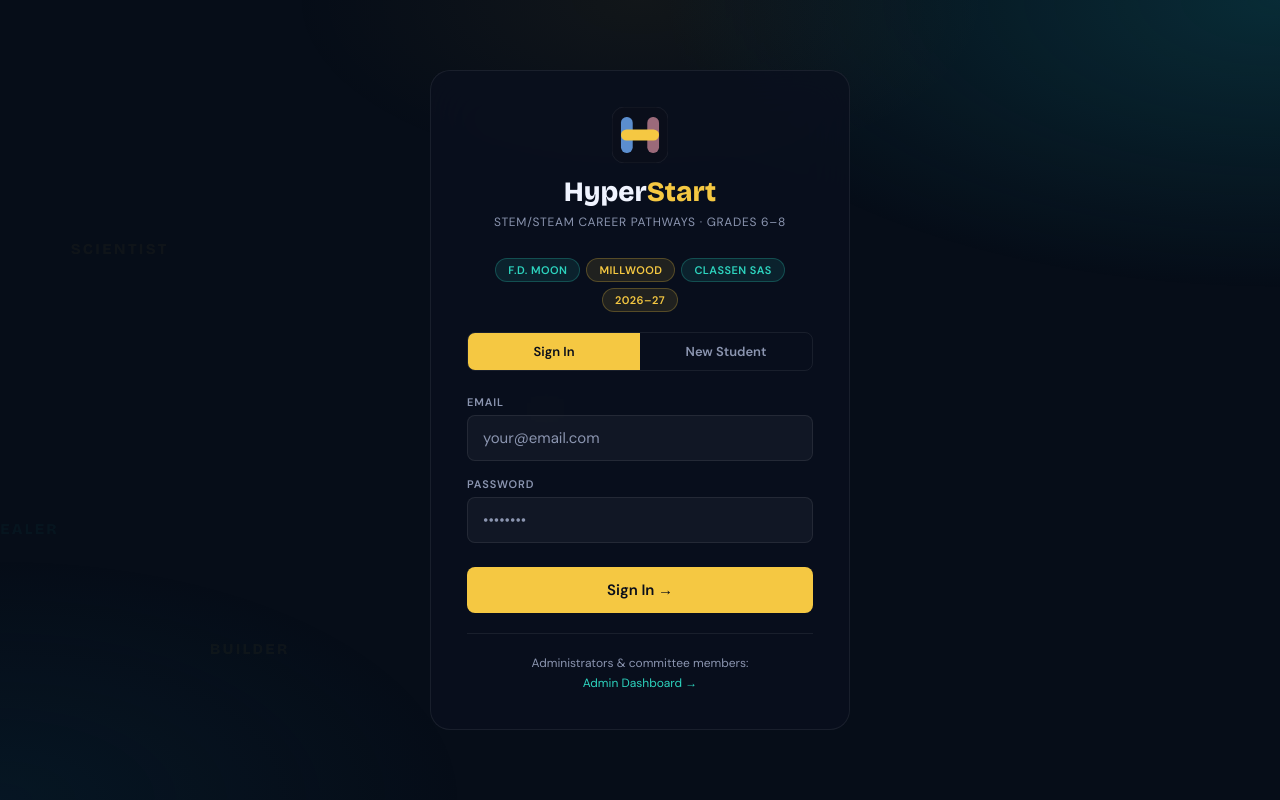
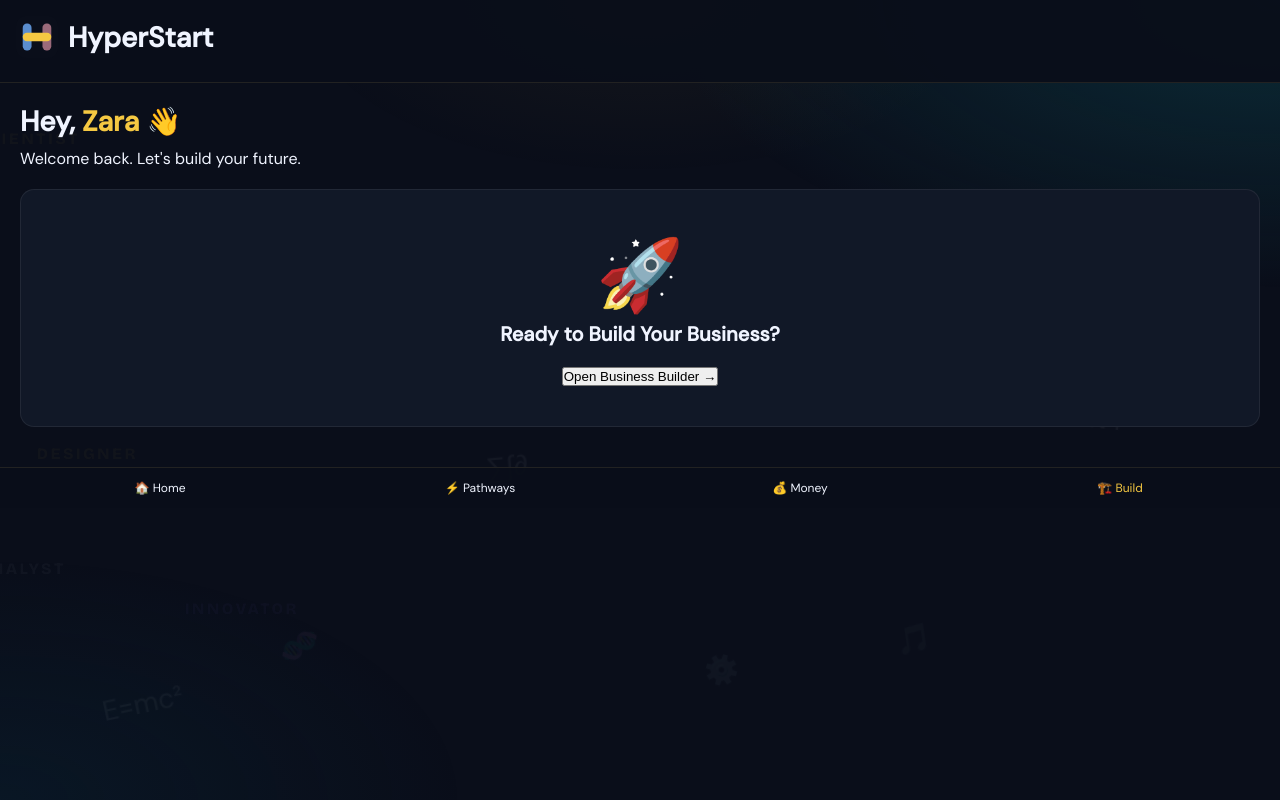
Before and after one commit to Sbanuelos1313/hyperstart-app, a FastAPI app: page /auth/login in a window 1280 px wide. Run offline with FastAPI, Linux system fonts and the light colour scheme.

Commit message:
Full background + logo for student portal

```diff
--- a/app/templates/login.html
+++ b/app/templates/login.html
@@ -2,194 +2,207 @@
 <html lang="en">
 <head>
 <meta charset="UTF-8">
-<meta name="viewport" content="width=device-width, initial-scale=1.0">
-<title>Sign In - HyperStart</title>
+<meta name="viewport" content="width=device-width, initial-scale=1.0, maximum-scale=1.0, user-scalable=no">
+<title>HyperStart</title>
 <link rel="preconnect" href="https://fonts.googleapis.com">
-<link href="https://fonts.googleapis.com/css2?family=Bricolage+Grotesque:opsz,wght@12..96,800&family=DM+Sans:wght@400;500;600&display=swap" rel="stylesheet">
+<link href="https://fonts.googleapis.com/css2?family=Bricolage+Grotesque:opsz,wght@12..96,400;12..96,700;12..96,800&family=DM+Sans:wght@300;400;500&family=DM+Mono:wght@400;500&display=swap" rel="stylesheet">
 <style>
-*{box-sizing:border-box;margin:0;padding:0;}
-body{
-  font-family:"DM Sans",sans-serif;
-  background:#060d18;
-  color:#f0f4ff;
-  min-height:100vh;
-  display:flex;
-  align-items:center;
-  justify-content:center;
-  padding:20px;
-  position:relative;
-  overflow:hidden;
+:root{--bg:#0a0e1a;--surf:#111827;--surf2:#1a2235;--border:rgba(255,255,255,0.07);--gold:#f5c842;--teal:#2dd4bf;--violet:#a78bfa;--muted:#8b95b0;--r:14px}
+*{box-sizing:border-box;margin:0;padding:0}
+body{font-family:'DM Sans',sans-serif;background:var(--bg);color:#f0f4ff;height:100vh;overflow:hidden;position:relative}
+
+/* Background */
+body::before {
+  content: "";
+  position: fixed;
+  inset: 0;
+  z-index: 0;
+  pointer-events: none;
+  background: radial-gradient(ellipse 80% 60% at 100% 0%, rgba(13,90,100,0.4), transparent 60%),
+              radial-gradient(ellipse 60% 50% at 0% 100%, rgba(8,50,70,0.25), transparent 60%),
+              radial-gradient(ellipse 50% 40% at 50% 0%, rgba(245,200,66,0.05), transparent 55%);
 }
-body::before{
-  content:"";
-  position:fixed;inset:0;z-index:0;pointer-events:none;
-  background:
-    radial-gradient(ellipse 80% 60% at 100% 0%,rgba(13,90,100,0.4),transparent 60%),
-    radial-gradient(ellipse 60% 50% at 0% 100%,rgba(8,50,70,0.25),transparent 60%),
-    radial-gradient(ellipse 50% 40% at 50% 0%,rgba(245,200,66,0.05),transparent 55%);
+.bg-canvas { position: fixed; inset: 0; z-index: 0; pointer-events: none; overflow: hidden; }
+.bg-symbol {
+  position: absolute;
+  font-size: clamp(16px, 3vw, 28px);
+  opacity: 0.04;
+  color: #f0f4ff;
+  animation: bgFloat linear infinite;
+  white-space: nowrap;
+  user-select: none;
 }
-/* Animated background words */
-.bg-canvas{position:fixed;inset:0;z-index:0;pointer-events:none;overflow:hidden;}
-.bg-word{position:absolute;font-family:"Bricolage Grotesque",sans-serif;font-weight:800;font-size:clamp(11px,2vw,15px);letter-spacing:0.15em;text-transform:uppercase;opacity:0.03;color:#f0f4ff;animation:bgDrift linear infinite;white-space:nowrap;}
-.bg-word.teal{color:#2dd4bf;opacity:0.04;}
-.bg-word.gold{color:#f5c842;opacity:0.035;}
-@keyframes bgDrift{0%{transform:translateX(-20vw);opacity:0;}5%{opacity:0.04;}95%{opacity:0.04;}100%{transform:translateX(110vw);opacity:0;}}
-.box{
-  background:rgba(10,16,30,0.85);
-  backdrop-filter:blur(24px);
-  border:1px solid rgba(255,255,255,0.07);
-  border-radius:20px;
-  padding:36px;
-  max-width:420px;
-  width:100%;
-  position:relative;
-  z-index:1;
+.bg-word {
+  position: absolute;
+  font-family: 'Bricolage Grotesque', sans-serif;
+  font-weight: 800;
+  font-size: clamp(11px, 2vw, 16px);
+  letter-spacing: 0.15em;
+  text-transform: uppercase;
+  opacity: 0.035;
+  animation: bgDrift linear infinite;
+  white-space: nowrap;
+  user-select: none;
 }
-.logo-area{text-align:center;margin-bottom:28px;}
-.logo-title{font-family:"Bricolage Grotesque",sans-serif;font-size:28px;font-weight:800;margin-top:12px;}
-.logo-title span{color:#f5c842;}
-.logo-sub{font-size:12px;color:#8b95b0;margin-top:5px;letter-spacing:.06em;text-transform:uppercase;}
-.tabs{display:flex;margin-bottom:24px;border:1px solid rgba(255,255,255,0.07);border-radius:8px;overflow:hidden;}
-.tab{flex:1;padding:10px;text-align:center;font-size:13px;font-weight:600;cursor:pointer;background:transparent;color:#8b95b0;border:none;transition:all .2s;font-family:"DM Sans",sans-serif;}
-.tab.active{background:#f5c842;color:#0a0e1a;}
-.field{margin-bottom:16px;}
-label{font-size:11px;font-weight:700;color:#8b95b0;text-transform:uppercase;letter-spacing:.08em;display:block;margin-bottom:6px;}
-input,select{
-  width:100%;padding:12px 15px;
-  background:rgba(255,255,255,0.04);
-  border:1px solid rgba(255,255,255,0.08);
-  border-radius:8px;color:#f0f4ff;
-  font-family:"DM Sans",sans-serif;font-size:15px;outline:none;
-  transition:border-color .2s;
+.bg-word.teal { color: #2dd4bf; opacity: 0.045; }
+.bg-word.gold { color: #f5c842; opacity: 0.04; }
+.bg-word.violet { color: #a78bfa; opacity: 0.04; }
+@keyframes bgFloat {
+  0%   { transform: translateY(100vh) rotate(var(--rot, 0deg)); opacity: 0; }
+  5%   { opacity: 0.04; }
+  95%  { opacity: 0.04; }
+  100% { transform: translateY(-20vh) rotate(var(--rot, 0deg)); opacity: 0; }
 }
-input:focus,select:focus{border-color:#f5c842;}
-input::placeholder{color:#8b95b0;}
-select option{background:#111827;}
-.btn{
-  width:100%;padding:13px;
-  background:#f5c842;color:#0a0e1a;
-  border:none;border-radius:8px;
-  font-family:"DM Sans",sans-serif;font-size:15px;font-weight:700;
-  cursor:pointer;margin-top:8px;transition:all .2s;
+@keyframes bgDrift {
+  0%   { transform: translateX(-20vw) translateY(var(--dy, 0px)); opacity: 0; }
+  5%   { opacity: 0.035; }
+  95%  { opacity: 0.035; }
+  100% { transform: translateX(110vw) translateY(var(--dy, 0px)); opacity: 0; }
 }
-.btn:hover{filter:brightness(1.08);}
-.error{
-  background:rgba(251,113,133,0.1);
-  border:1px solid rgba(251,113,133,0.3);
-  border-radius:8px;padding:10px 14px;
-  font-size:13px;color:#fb7185;margin-bottom:16px;
-}
-.grid2{display:grid;grid-template-columns:1fr 1fr;gap:12px;}
-.admin-note{font-size:12px;color:#8b95b0;text-align:center;margin-top:16px;line-height:1.6;}
-.admin-note a{color:#2dd4bf;text-decoration:none;}
-.divider{height:1px;background:rgba(255,255,255,0.07);margin:20px 0;}
-.pills{display:flex;gap:6px;justify-content:center;flex-wrap:wrap;margin-bottom:20px;}
-.pill{padding:4px 12px;border-radius:20px;font-size:11px;font-weight:600;letter-spacing:.04em;text-transform:uppercase;}
-.p-teal{background:rgba(45,212,191,0.1);color:#2dd4bf;border:1px solid rgba(45,212,191,0.25);}
-.p-gold{background:rgba(245,200,66,0.1);color:#f5c842;border:1px solid rgba(245,200,66,0.25);}
+
+/* UI */
+.card{background:var(--surf);border:1px solid var(--border);border-radius:var(--r);padding:20px;margin-bottom:16px}
+.btn{display:block;width:100%;padding:14px;border-radius:8px;background:var(--gold);color:#0a0e1a;font-weight:600;text-align:center;margin-top:12px;cursor:pointer}
+.h1{font-size:28px;font-weight:800;margin-bottom:8px}
+.h2{font-size:20px;font-weight:700}
 </style>
 </head>
 <body>
+
+<!-- Animated Background -->
 <div class="bg-canvas">
-  <div class="bg-word teal" style="top:15%;animation-duration:90s;animation-delay:0s">ENGINEER</div>
-  <div class="bg-word gold" style="top:30%;animation-duration:110s;animation-delay:-15s">SCIENTIST</div>
-  <div class="bg-word" style="top:50%;animation-duration:80s;animation-delay:-30s">CREATOR</div>
-  <div class="bg-word teal" style="top:65%;animation-duration:100s;animation-delay:-8s">HEALER</div>
-  <div class="bg-word gold" style="top:80%;animation-duration:95s;animation-delay:-20s">BUILDER</div>
+  <div class="bg-symbol" style="left:8%;--rot:-12deg;animation-duration:55s;animation-delay:0s">E=mc²</div>
+  <div class="bg-symbol" style="left:22%;--rot:8deg;animation-duration:70s;animation-delay:-6s">🧬</div>
+  <div class="bg-symbol" style="left:38%;--rot:-5deg;animation-duration:48s;animation-delay:-11s">∑∫∂</div>
+  <div class="bg-symbol" style="left:55%;--rot:15deg;animation-duration:62s;animation-delay:-3s">⚙️</div>
+  <div class="bg-symbol" style="left:70%;--rot:-8deg;animation-duration:78s;animation-delay:-8s">🎵</div>
+  <div class="bg-symbol" style="left:85%;--rot:6deg;animation-duration:52s;animation-delay:-15s">π r²</div>
+  <div class="bg-word teal" style="top:8%;--dy:20px;animation-duration:88s;animation-delay:0s">ENGINEER</div>
+  <div class="bg-word gold" style="top:18%;--dy:-15px;animation-duration:105s;animation-delay:-8s">SCIENTIST</div>
+  <div class="bg-word" style="top:28%;--dy:30px;animation-duration:95s;animation-delay:-14s">CREATOR</div>
+  <div class="bg-word violet" style="top:38%;--dy:-10px;animation-duration:112s;animation-delay:-3s">BUILDER</div>
+  <div class="bg-word teal" style="top:48%;--dy:25px;animation-duration:83s;animation-delay:-19s">HEALER</div>
+  <div class="bg-word gold" style="top:58%;--dy:-20px;animation-duration:100s;animation-delay:-11s">DESIGNER</div>
+  <div class="bg-word" style="top:68%;--dy:15px;animation-duration:90s;animation-delay:-6s">ANALYST</div>
+  <div class="bg-word violet" style="top:78%;--dy:-25px;animation-duration:108s;animation-delay:-22s">INNOVATOR</div>
 </div>
 
-<div class="box">
-  <div class="logo-area">
-    <svg xmlns="http://www.w3.org/2000/svg" viewBox="0 0 100 100" width="56" height="56" style="display:block;margin:0 auto">
-      <rect width="100" height="100" rx="22" fill="#0a0e1a"/>
-      <rect width="100" height="100" rx="22" fill="none" stroke="rgba(255,255,255,0.08)" stroke-width="1.5"/>
-      <rect x="16" y="18" width="21" height="64" rx="10" fill="#5b8ecf"/>
-      <rect x="63" y="18" width="21" height="64" rx="10" fill="#9b6a7a"/>
-      <rect x="16" y="40" width="68" height="20" rx="10" fill="#f5c842"/>
-    </svg>
-    <div class="logo-title">Hyper<span>Start</span></div>
-    <div class="logo-sub">STEM/STEAM Career Pathways &middot; Grades 6&ndash;8</div>
+<div class="screen active" id="s-app">
+  <div style="padding:16px;background:rgba(10,14,26,0.95);border-bottom:1px solid #222;position:relative;z-index:2">
+    <div class="h1" style="display:flex;align-items:center;gap:10px">
+      <!-- Custom Logo -->
+      <svg xmlns="http://www.w3.org/2000/svg" viewBox="0 0 100 100" width="42" height="42">
+        <rect width="100" height="100" rx="22" fill="#0a0e1a"/>
+        <rect x="16" y="18" width="21" height="64" rx="10" fill="#5b8ecf"/>
+        <rect x="63" y="18" width="21" height="64" rx="10" fill="#9b6a7a"/>
+        <rect x="16" y="40" width="68" height="20" rx="10" fill="#f5c842"/>
+      </svg>
+      HyperStart
+    </div>
   </div>
 
-  <div class="pills">
-    <span class="pill p-teal">F.D. Moon</span>
-    <span class="pill p-gold">Millwood</span>
-    <span class="pill p-teal">Classen SAS</span>
-    <span class="pill p-gold">2026&ndash;27</span>
+  <div id="app-content" style="flex:1;overflow-y:auto;padding:20px;position:relative;z-index:2">
+    <div id="app-inner"></div>
   </div>
 
-  <div class="tabs">
-    <button class="tab active" id="tab-login" onclick="switchTab('login')">Sign In</button>
-    <button class="tab" id="tab-register" onclick="switchTab('register')">New Student</button>
-  </div>
-
-  {% if error %}<div class="error">{{ error }}</div>{% endif %}
-
-  <form id="form-login" action="/auth/login" method="POST">
-    <div class="field">
-      <label>Email</label>
-      <input type="email" name="email" placeholder="your@email.com" required autocomplete="email">
-    </div>
-    <div class="field">
-      <label>Password</label>
-      <input type="password" name="password" placeholder="&bull;&bull;&bull;&bull;&bull;&bull;&bull;&bull;" required>
-    </div>
-    <button type="submit" class="btn">Sign In &rarr;</button>
-  </form>
-
-  <form id="form-register" action="/auth/register" method="POST" style="display:none">
-    <div class="field">
-      <label>Full Name</label>
-      <input type="text" name="full_name" placeholder="Your name" required>
-    </div>
-    <div class="field">
-      <label>Email</label>
-      <input type="email" name="email" placeholder="your@email.com" required>
-    </div>
-    <div class="field">
-      <label>Password</label>
-      <input type="password" name="password" placeholder="Create a password" required minlength="6">
-    </div>
-    <div class="grid2">
-      <div class="field">
-        <label>Grade</label>
-        <select name="grade" required>
-          <option value="6">6th Grade</option>
-          <option value="7">7th Grade</option>
-          <option value="8">8th Grade</option>
-        </select>
-      </div>
-      <div class="field">
-        <label>Zip Code</label>
-        <input type="text" name="zip_code" placeholder="73111" maxlength="5">
-      </div>
-    </div>
-    <div class="field">
-      <label>School</label>
-      <select name="school" required>
-        <option value="">Select your school</option>
-        <option value="F.D. Moon Middle School">F.D. Moon Middle School</option>
-        <option value="Classen SAS">Classen SAS</option>
-        <option value="Millwood Public Schools">Millwood Public Schools</option>
-      </select>
-    </div>
-    <button type="submit" class="btn">Create Account &rarr;</button>
-  </form>
-
-  <div class="divider"></div>
-  <div class="admin-note">
-    Administrators &amp; committee members:<br>
-    <a href="/admin/dashboard">Admin Dashboard &rarr;</a>
+  <div style="padding:12px 0;background:rgba(10,14,26,0.95);border-top:1px solid #222;display:flex;font-size:12px;position:relative;z-index:2">
+    <div onclick="showTab('home')" style="flex:1;text-align:center;cursor:pointer">🏠 Home</div>
+    <div onclick="showTab('pathways')" style="flex:1;text-align:center;cursor:pointer">⚡ Pathways</div>
+    <div onclick="showTab('money')" style="flex:1;text-align:center;cursor:pointer">💰 Money</div>
+    <div onclick="showTab('engineering')" style="flex:1;text-align:center;cursor:pointer;color:var(--gold)">🏗️ Build</div>
   </div>
 </div>
 
 <script>
-function switchTab(t) {
-  document.getElementById("form-login").style.display = t==="login" ? "block" : "none";
-  document.getElementById("form-register").style.display = t==="register" ? "block" : "none";
-  document.getElementById("tab-login").className = "tab" + (t==="login" ? " active" : "");
-  document.getElementById("tab-register").className = "tab" + (t==="register" ? " active" : "");
+console.log("✅ HyperStart - Full Background Version");
+
+// Constants
+const PERSONAS = [{id:'zara',name:'Zara Williams',grade:7,school:'F.D. Moon Middle School',emoji:'🌟',color:'#f5c842',xp:120,cluster:'Engineering & Design'}];
+
+let student = PERSONAS[0];
+let answers = {};
+
+// Navigation
+function showTab(tab){
+  const inner = document.getElementById('app-inner');
+  inner.innerHTML = '';
+  if(tab === 'home') renderHome(inner);
+  else if(tab === 'engineering') renderEngineering(inner);
+  else if(tab === 'pathways') renderPathways(inner);
+  else if(tab === 'money') renderMoney(inner);
 }
+
+// Home
+function renderHome(el){
+  const name = student.name.split(' ')[0];
+  el.innerHTML = `
+    <div class="h1">Hey, <span style="color:var(--gold)">${name}</span> 👋</div>
+    <p>Welcome back. Let's build your future.</p>
+    <div class="card" style="text-align:center;margin:20px 0;padding:40px 20px">
+      <div style="font-size:70px">🚀</div>
+      <div class="h2">Ready to Build Your Business?</div>
+      <button onclick="showTab('engineering')" style="margin-top:20px">Open Business Builder →</button>
+    </div>
+  `;
+}
+
+// Business Builder
+function renderEngineering(el){
+  el.innerHTML = `
+    <div class="h1">My STEM Business Builder</div>
+    <p style="color:var(--muted)">Build your avatar and run your business simulation.</p>
+    <div class="card">
+      <h3>Founder Avatar</h3>
+      <svg id="founder-avatar" width="280" height="380" viewBox="0 0 300 410"></svg>
+      <div style="margin:15px 0">
+        <button onclick="randomizeAvatar()" style="margin-right:8px">Randomize</button>
+        <button onclick="saveAvatar()">Save Avatar</button>
+      </div>
+    </div>
+    <div class="card">
+      <h3 id="biz-name">Northside Ventures</h3>
+      <p>Cash: <span id="cash-balance" style="font-weight:700">$2,450</span></p>
+      <button onclick="makeBusinessDecision(1)" style="margin:8px 0">Lower Prices</button>
+      <button onclick="makeBusinessDecision(2)" style="margin:8px 0">Invest in Marketing</button>
+      <button onclick="makeBusinessDecision(3)" style="margin:8px 0">Buy Equipment</button>
+      <button onclick="showYear1Report()" style="background:var(--teal);margin-top:12px">See Year 1 Report</button>
+    </div>
+  `;
+  updateFounderAvatar();
+}
+
+let avatarState = {skin: '#f4c2a1'};
+function updateFounderAvatar() {
+  const svg = document.getElementById('founder-avatar');
+  if (svg) svg.innerHTML = `<ellipse cx="150" cy="130" rx="65" ry="80" fill="${avatarState.skin}"/><rect x="85" y="210" width="130" height="170" rx="30" fill="#1e88e5"/><text x="150" y="280" text-anchor="middle" fill="white" font-size="24">CEO</text>`;
+}
+function randomizeAvatar(){
+  avatarState.skin = ['#f4c2a1','#e0ac7e','#c68642'][Math.floor(Math.random()*3)];
+  updateFounderAvatar();
+}
+function saveAvatar(){ alert("Avatar saved!"); }
+
+let businessCash = 2450;
+function makeBusinessDecision(n){
+  const gains = [620,920,1380];
+  businessCash += gains[n-1];
+  document.getElementById('cash-balance').textContent = '$' + businessCash;
+  alert("Smart decision! +30 XP");
+}
+function showYear1Report(){
+  alert("🎉 Year 1 Report: Profit made! +280 XP");
+}
+
+// Placeholders
+function renderPathways(el){ el.innerHTML = '<div class="h1">Career Sparks</div><p>Interest quiz coming soon...</p>'; }
+function renderMoney(el){ el.innerHTML = '<div class="h1">Life & Money Skills</div><p>Budget challenge coming soon...</p>'; }
+
+// Start
+document.addEventListener('DOMContentLoaded', () => {
+  showTab('home');
+});
+
+window.showTab = showTab;
 </script>
 </body>
 </html>
```
